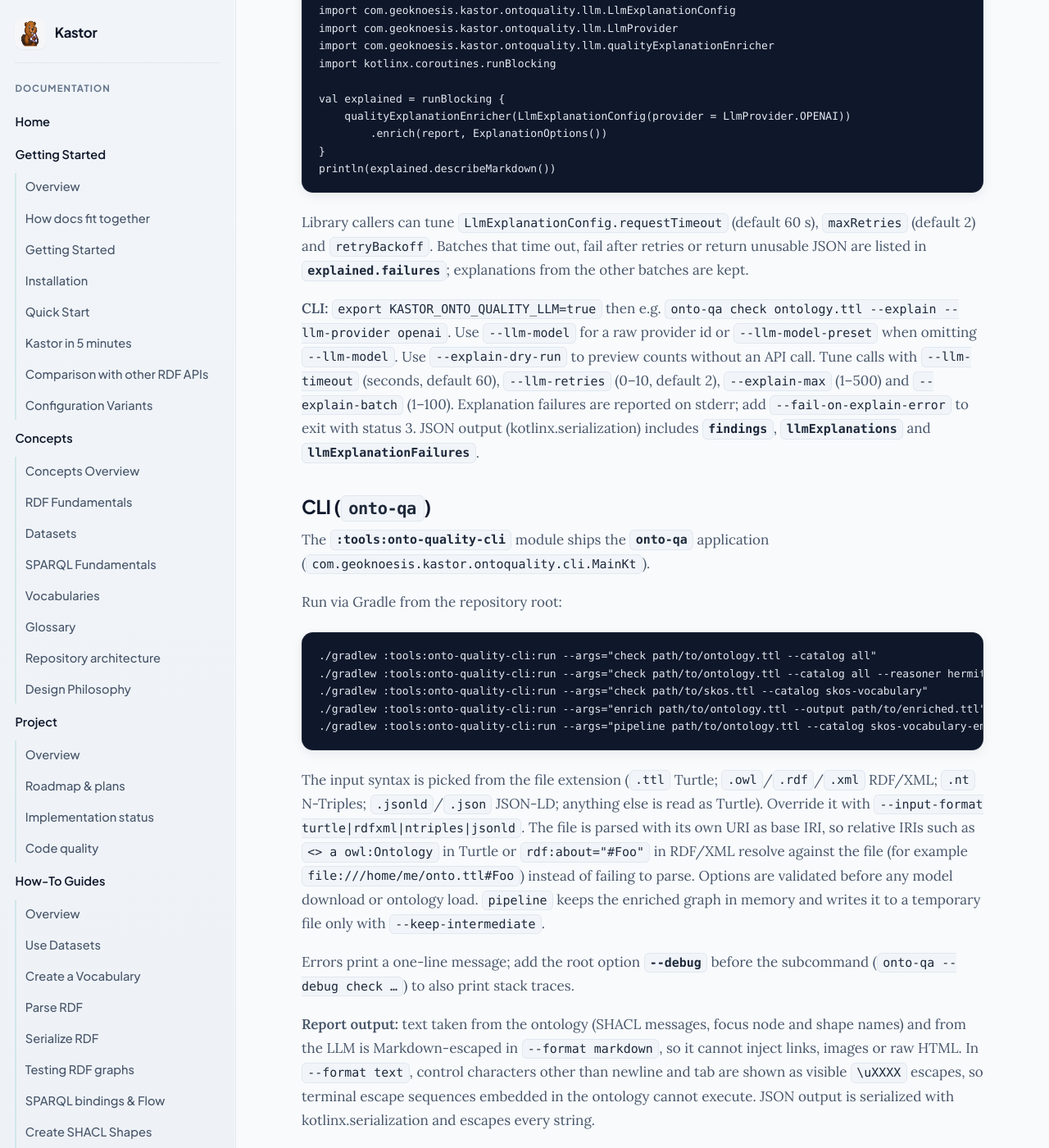
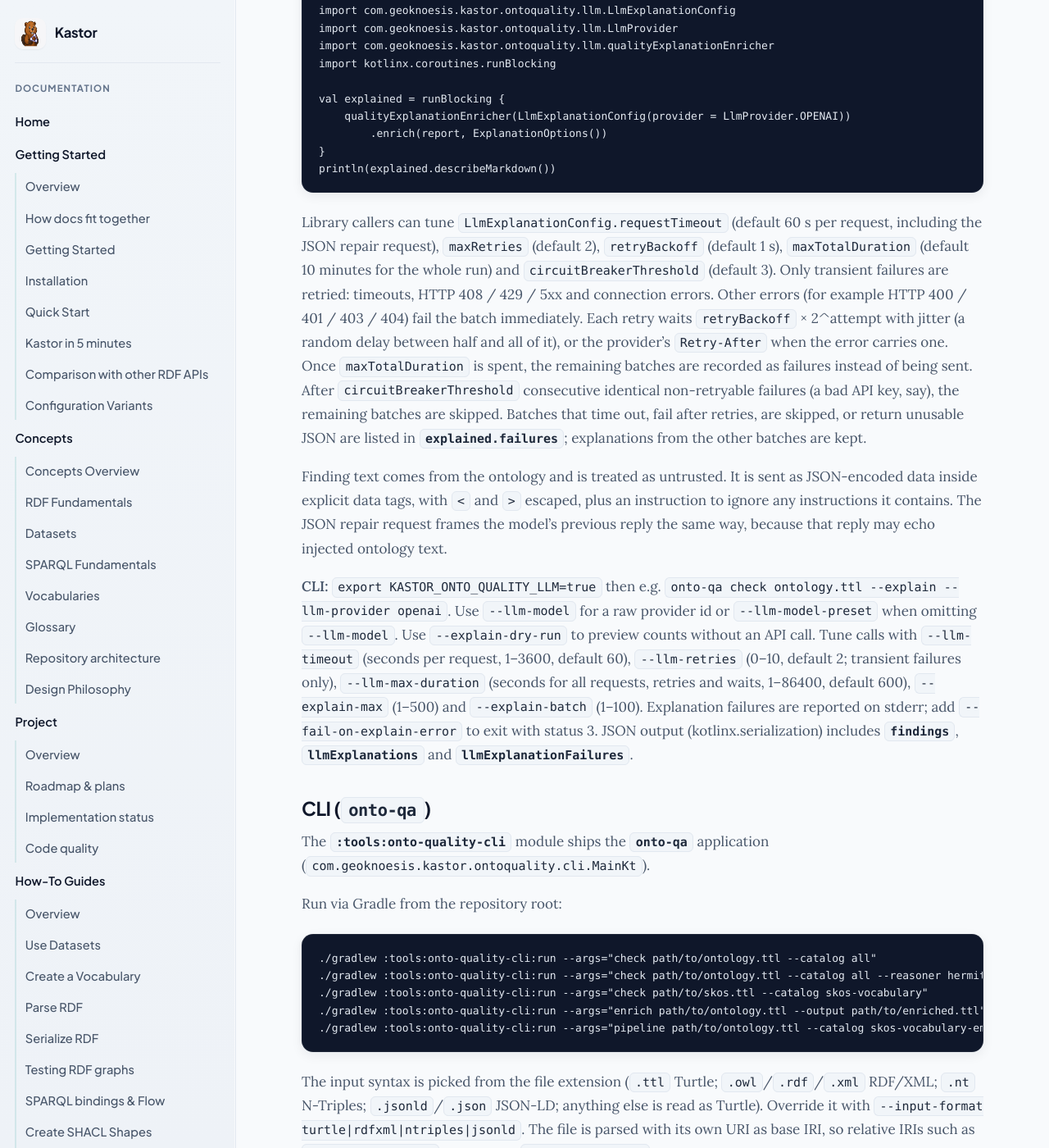
Before and after one commit to geoknoesis/kastor, a Jekyll site: the page built from docs/kastor/guides/how-to-ontology-quality.md, in a window 1280 px wide and 1400 px high, scrolled down 5093 px. Shown: the whole window at 82% size. Built offline with Jekyll 4.4.1, drawn with Linux system fonts in a browser that asks for light colours; our own code applies the rules of GitHub Pages for plain Markdown files.

Commit message:
docs(onto-quality): document bounded LLM retries, run budget and circuit breaker
Only timeouts, HTTP 408/429/5xx and connection errors are retried, with
jittered backoff; --llm-max-duration / maxTotalDuration bound the run;
a circuit breaker stops after identical non-retryable failures; finding
text and the repair prompt's previous reply are framed as untrusted data.

Co-Authored-By: Claude Opus 5 (1M context) <noreply@anthropic.com>

````diff
--- a/docs/kastor/guides/how-to-ontology-quality.md
+++ b/docs/kastor/guides/how-to-ontology-quality.md
@@ -182,9 +182,11 @@ val explained = runBlocking {
 println(explained.describeMarkdown())
 ```
 
-Library callers can tune `LlmExplanationConfig.requestTimeout` (default 60 s), `maxRetries` (default 2) and `retryBackoff`. Batches that time out, fail after retries or return unusable JSON are listed in **`explained.failures`**; explanations from the other batches are kept.
+Library callers can tune `LlmExplanationConfig.requestTimeout` (default 60 s per request, including the JSON repair request), `maxRetries` (default 2), `retryBackoff` (default 1 s), `maxTotalDuration` (default 10 minutes for the whole run) and `circuitBreakerThreshold` (default 3). Only transient failures are retried: timeouts, HTTP 408 / 429 / 5xx and connection errors. Other errors (for example HTTP 400 / 401 / 403 / 404) fail the batch immediately. Each retry waits `retryBackoff` × 2^attempt with jitter (a random delay between half and all of it), or the provider's `Retry-After` when the error carries one. Once `maxTotalDuration` is spent, the remaining batches are recorded as failures instead of being sent. After `circuitBreakerThreshold` consecutive identical non-retryable failures (a bad API key, say), the remaining batches are skipped. Batches that time out, fail after retries, are skipped, or return unusable JSON are listed in **`explained.failures`**; explanations from the other batches are kept.
 
-**CLI:** `export KASTOR_ONTO_QUALITY_LLM=true` then e.g. `onto-qa check ontology.ttl --explain --llm-provider openai`. Use `--llm-model` for a raw provider id or `--llm-model-preset` when omitting `--llm-model`. Use `--explain-dry-run` to preview counts without an API call. Tune calls with `--llm-timeout` (seconds, default 60), `--llm-retries` (0–10, default 2), `--explain-max` (1–500) and `--explain-batch` (1–100). Explanation failures are reported on stderr; add `--fail-on-explain-error` to exit with status 3. JSON output (kotlinx.serialization) includes **`findings`**, **`llmExplanations`** and **`llmExplanationFailures`**.
+Finding text comes from the ontology and is treated as untrusted. It is sent as JSON-encoded data inside explicit data tags, with `<` and `>` escaped, plus an instruction to ignore any instructions it contains. The JSON repair request frames the model's previous reply the same way, because that reply may echo injected ontology text.
+
+**CLI:** `export KASTOR_ONTO_QUALITY_LLM=true` then e.g. `onto-qa check ontology.ttl --explain --llm-provider openai`. Use `--llm-model` for a raw provider id or `--llm-model-preset` when omitting `--llm-model`. Use `--explain-dry-run` to preview counts without an API call. Tune calls with `--llm-timeout` (seconds per request, 1–3600, default 60), `--llm-retries` (0–10, default 2; transient failures only), `--llm-max-duration` (seconds for all requests, retries and waits, 1–86400, default 600), `--explain-max` (1–500) and `--explain-batch` (1–100). Explanation failures are reported on stderr; add `--fail-on-explain-error` to exit with status 3. JSON output (kotlinx.serialization) includes **`findings`**, **`llmExplanations`** and **`llmExplanationFailures`**.
 
 ## CLI (`onto-qa`)
 
````
Also changed, not shown: docs/kastor/design/onto-quality-v0.3-llm-explanations.md (+3 -3 lines), docs/kastor/features/ontology-quality.md (+1 -1 lines).
